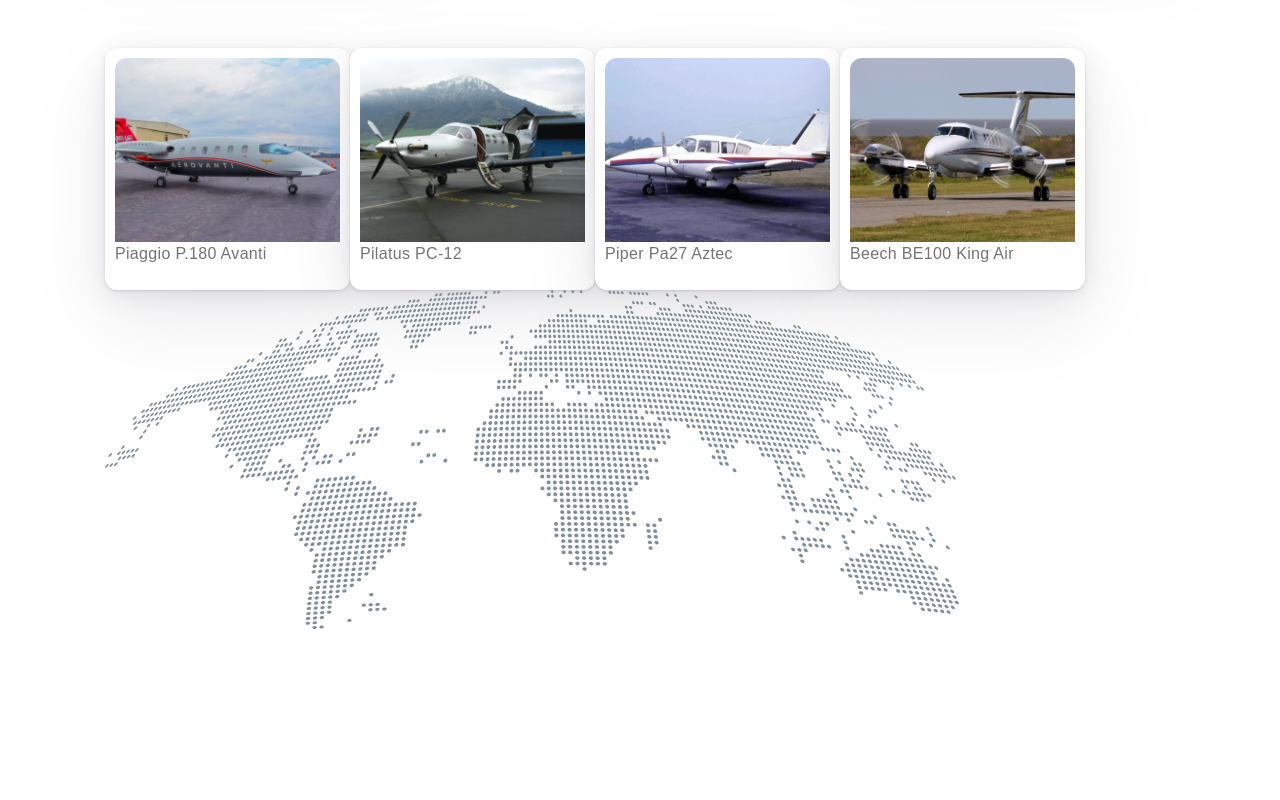
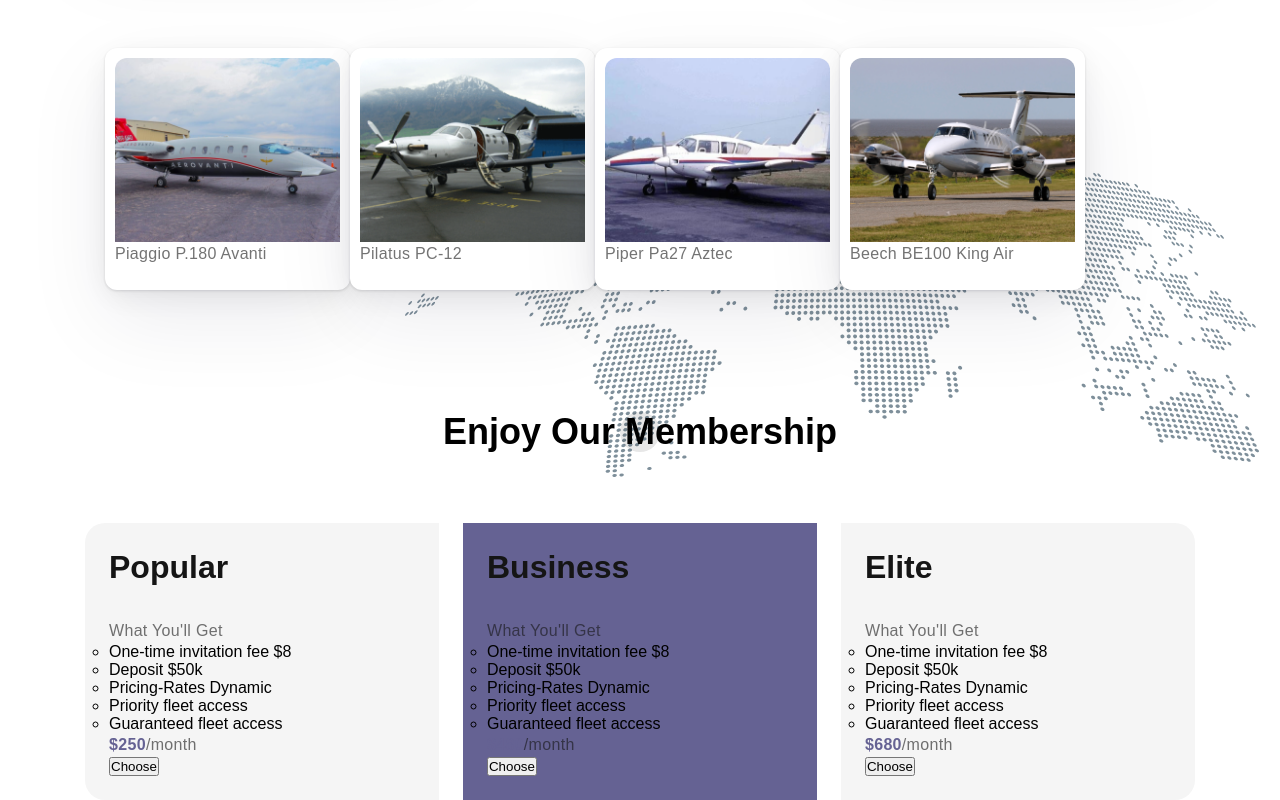
Before and after one commit to Okraila/webplane, a plain HTML site: page index.html in a window 1280 px wide. Shown: the part 2834-3634 px from the top of the page. Before the commit the page ends 3463 px from the top, so only its background shows below. Drawn offline with Linux system fonts and the light colour scheme.

Commit message:
Membership Block

```diff
--- a/index.html
+++ b/index.html
@@ -139,6 +139,52 @@
                 </div>
             </div>
         </div>
+        <section class="membership">
+            <div class="container">
+                <h2> Enjoy our membership </h2>
+                <ul class="membership-list">
+                    <li class="membership-item">
+                        <h3>Popular</h3>
+                        <p class="membership-advantages">What You'll Get</p>
+                        <ul class="advantages-list">
+                            <li class="advantages-item tick"> One-time invitation fee $8</li>
+                            <li class="advantages-item tick"> Deposit $50k</li>
+                            <li class="advantages-item cross"> Pricing-Rates Dynamic</li>
+                            <li class="advantages-item cross"> Priority fleet access</li>
+                            <li class="advantages-item cross"> Guaranteed fleet access</li>
+                        </ul>
+                        <p class="price"> <span class=number>$250</span>/month</p>
+                        <button> Choose </button>
+                    </li>
+                    <li class="membership-item">
+                        <h3>Business</h3>
+                        <p class="membership-advantages">What You'll Get</p>
+                        <ul class="advantages-list">
+                            <li class="advantages-item tick"> One-time invitation fee $8</li>
+                            <li class="advantages-item tick"> Deposit $50k</li>
+                            <li class="advantages-item tick"> Pricing-Rates Dynamic</li>
+                            <li class="advantages-item cross"> Priority fleet access</li>
+                            <li class="advantages-item cross"> Guaranteed fleet access</li>
+                        </ul>
+                        <p class="price"> <span class=number>$480</span>/month</p>
+                        <button> Choose </button>
+                    </li>
+                    <li class="membership-item">
+                        <h3>Elite</h3>
+                        <p class="membership-advantages">What You'll Get</p>
+                        <ul class="advantages-list">
+                            <li class="advantages-item tick"> One-time invitation fee $8</li>
+                            <li class="advantages-item tick"> Deposit $50k</li>
+                            <li class="advantages-item tick"> Pricing-Rates Dynamic</li>
+                            <li class="advantages-item tick"> Priority fleet access</li>
+                            <li class="advantages-item tick"> Guaranteed fleet access</li>
+                        </ul>
+                        <p class="price"> <span class=number>$680</span>/month</p>
+                        <button> Choose </button>
+                    </li>
+                </ul>
+            </div>
+        </section>
    </main>
 </body>
 </html>
--- a/styles.css
+++ b/styles.css
@@ -304,4 +304,56 @@ section {
 
 .planesimg{
     object-fit:cover;
+    object-position:center;
+    width:100%;
+    height:100;
 }
+
+.planes-text {
+    font-weight:500%;
+    font-size:16px;
+    line-height:24px;
+    color:#151515;
+}
+
+.planes-background {
+    position:absolute;
+    top: 208px;
+    right:-64px;
+    z-index:-1;
+}
+
+.planes {
+    position:relative;
+}
+
+.membership-list {
+    list-style-type:none;
+    display:flex;
+    gap:24px;
+}
+
+.membership-item {
+    flex-basis:calc((100% - 48px) / 3);
+    padding:24px;
+    background-color: #F5F5F5;
+}
+
+.membership-item:nth-child(2) {
+    background-color: #656293;
+}
+
+.membership-item:first-child {
+    border-radius:20px 0px 0px 20px;
+}
+
+.membership-item:last-child {
+    border-radius:0px 20px 20px 0px;
+}
+
+.membership-item h3 {
+    font-weight: 700;
+    font-size: 32px;
+    line-height: 40px;
+    margin-bottom:32px;
+}
```
